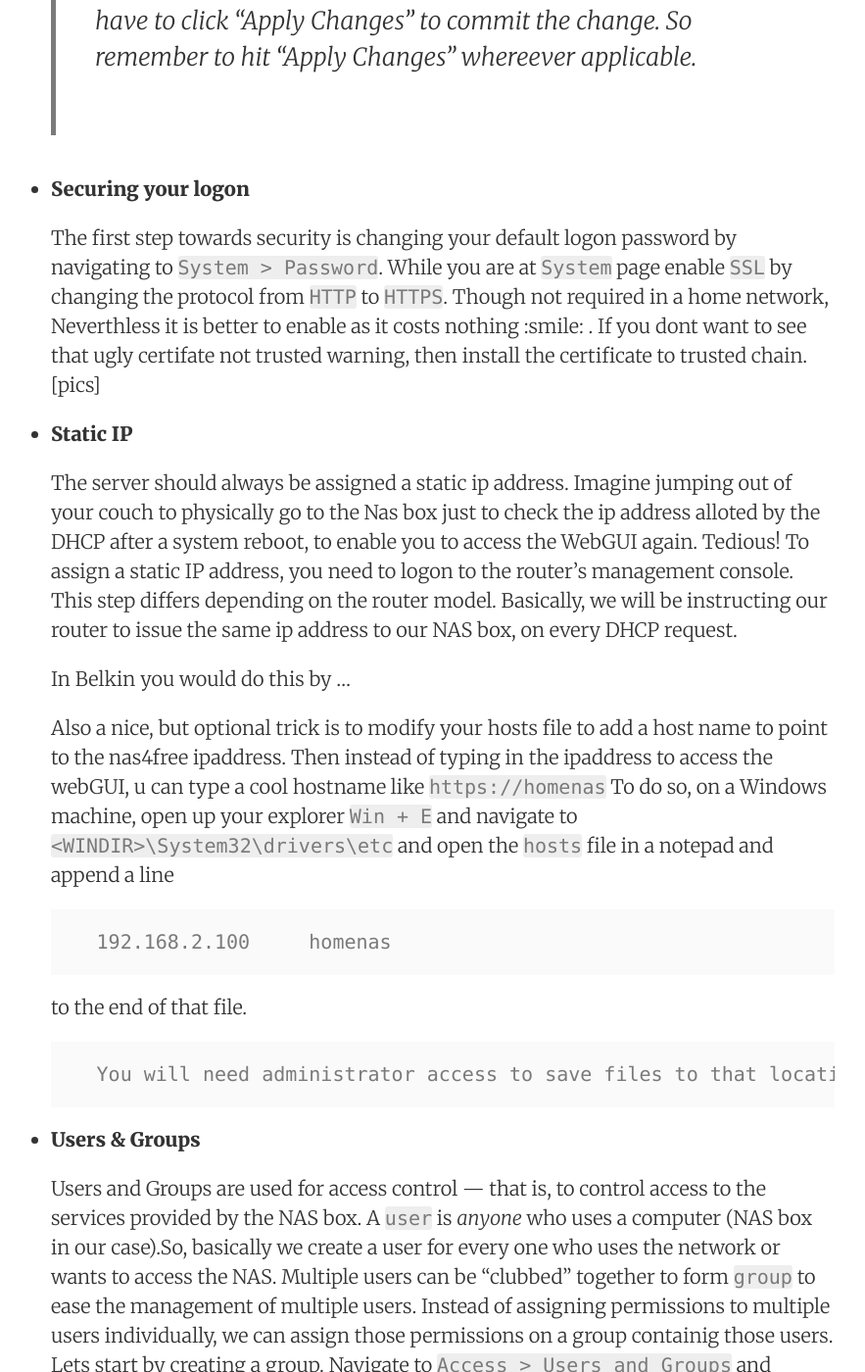
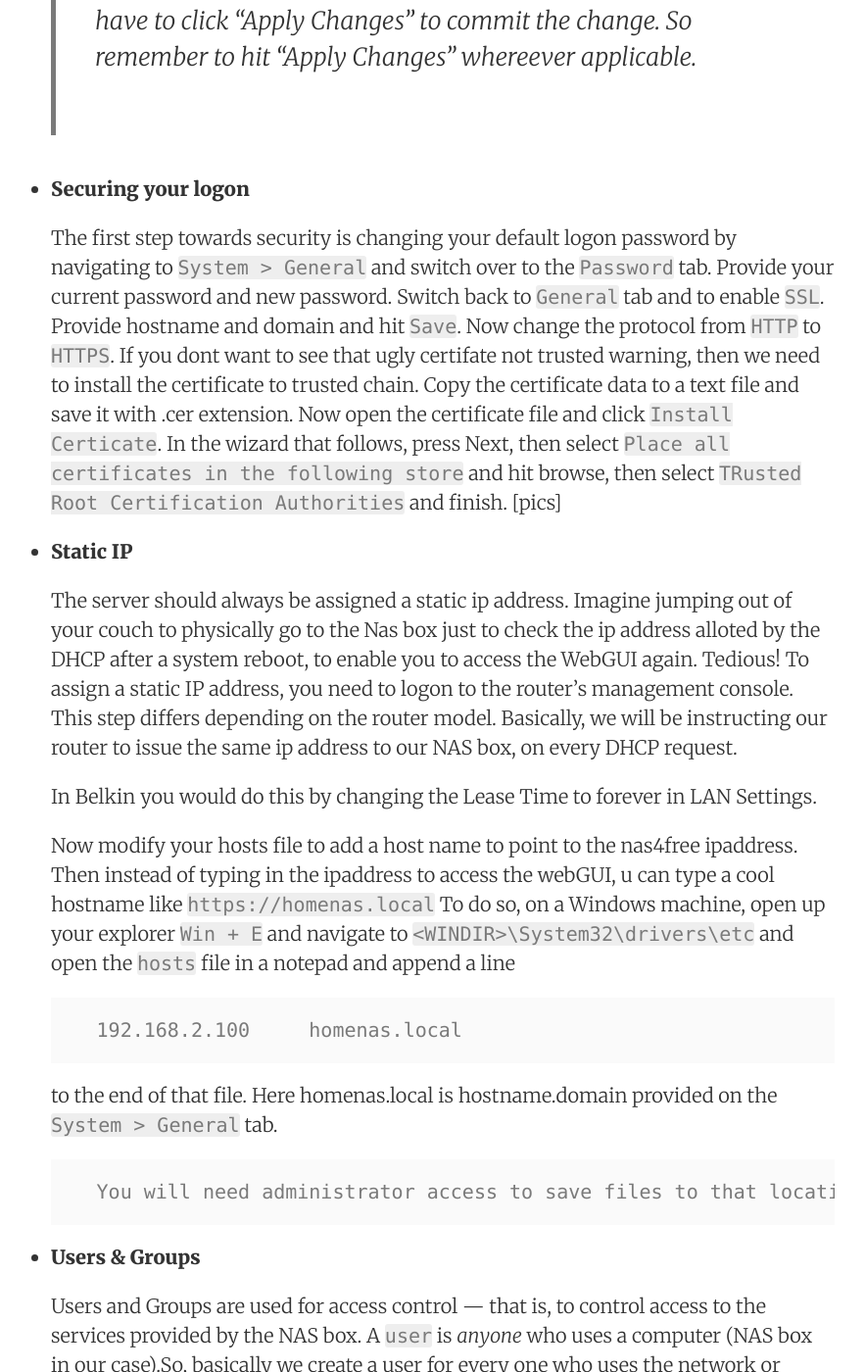
Before and after one commit to naveedmurtuza/fantastic-fiesta, a Jekyll site: the page built from _posts/2014-06-10-see-pixyll-in-action.md, in a window 1280 px wide and 1400 px high, scrolled down 2845 px. Shown: the whole window at 98% size, without its empty margins (208-1091 px from the left). Built offline with Jekyll 4.4.1, drawn with Linux system fonts in a browser that asks for light colours; Markdown is read by kramdown in place of the engine named in the settings; some of the changed text lies outside the part shown.

Commit message:
Update 2014-06-10-see-pixyll-in-action.md

````diff
--- a/_posts/2014-06-10-see-pixyll-in-action.md
+++ b/_posts/2014-06-10-see-pixyll-in-action.md
@@ -67,22 +67,21 @@ Still with me? :) OK lets start configuring.
 
 * __Securing your logon__
 
-    The first step towards security is changing your default logon password by navigating to `System > Password`. While you are at `System` page enable `SSL` by changing the protocol from `HTTP` to `HTTPS`. Though not required in a home network, Neverthless it is better to enable as it costs nothing :smile: . If you dont want to see that ugly certifate not trusted warning, then install the certificate to trusted chain.
+    The first step towards security is changing your default logon password by navigating to `System > General` and switch over to the `Password` tab. Provide your current password and new password. Switch back to `General` tab and to enable `SSL`. Provide hostname and domain and hit `Save`. Now change the protocol from `HTTP` to `HTTPS`. If you dont want to see that ugly certifate not trusted warning, then we need to install the certificate to trusted chain. Copy the certificate data to a text file and save it with .cer extension. Now open the certificate file and click `Install Certicate`. In the wizard that follows, press Next, then select `Place all certificates in the following store` and hit browse, then select `TRusted Root Certification Authorities` and finish.
 [pics]
 
 * __Static IP__
 
     The server should always be assigned a static ip address. Imagine jumping out of your couch to physically go to the Nas box just to check the ip address alloted by the DHCP after a system reboot, to enable you to access the WebGUI again. Tedious! To assign a static IP address, you need to logon to the router's management console. This step differs depending on the router model. Basically, we will be instructing our router to issue the same ip address to our NAS box, on every DHCP request.
 
-    In Belkin you would do this by ...
+    In Belkin you would do this by changing the Lease Time to forever in LAN Settings.
 
-    Also a nice, but optional trick is to modify your hosts file to add a host name to point to the nas4free ipaddress. Then instead of typing in the ipaddress to access the webGUI, u can type a cool hostname like    `https://homenas`
+    Now modify your hosts file to add a host name to point to the nas4free ipaddress. Then instead of typing in the ipaddress to access the webGUI, u can type a cool hostname like    `https://homenas.local`
     To do so, on a Windows machine, open up your explorer `Win + E` and navigate to `<WINDIR>\System32\drivers\etc` and open the `hosts` file in a notepad and append a line
     ```
-    192.168.2.100     homenas
+    192.168.2.100     homenas.local
     ```
-    to the end of that file.
-
+    to the end of that file. Here homenas.local is hostname.domain provided on the `System > General` tab.
 
     ```
     You will need administrator access to save files to that location
````
Also changed, not shown: other parts of _posts/2014-06-10-see-pixyll-in-action.md (+3 -3 lines).
